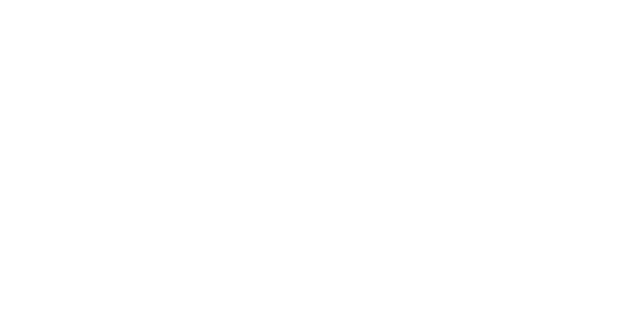
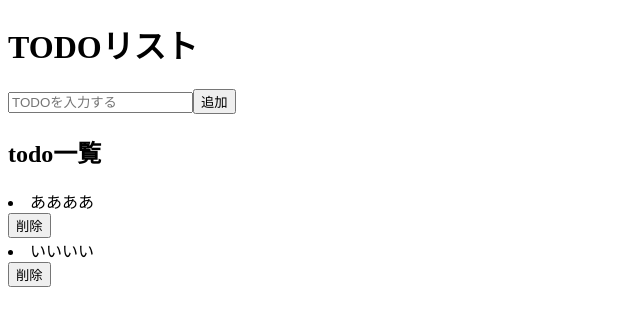
Before and after one commit to shinshinshin123/react-todo-list-app, a React (Create React App) app in the folder todo_list/: page / in a window 1280 px wide. Shown: the top 326 px of the page, without its empty margins (0-640 px from the left). Built offline with nearby package versions, Linux system fonts and the light colour scheme.

Commit message:
追加と削除機能

```diff
--- a/todo_list/src/App.jsx
+++ b/todo_list/src/App.jsx
@@ -1,6 +1,45 @@
 import React from "react";
-import "./styles.css";
+import { useState } from "react";
 
 export const App = () => {
-    return null;
-}
+    const [todoValue, setTodoValue] = useState('')
+
+    //todoの追加機能
+    const [addTodos, setAddTodos] = useState(['ああああ', 'いいいい']);
+
+    const onChangeTodoValue = (e) => setTodoValue(e.target.value);
+
+    const onClickAdd = () => {
+        if (todoValue === "") return;
+        const createTodos = [...addTodos, todoValue];
+        setAddTodos(createTodos);
+        setTodoValue('');
+    };
+
+    const onClickDelete = (index) => {
+        const createTodos = [...addTodos];
+        createTodos.splice(index, 1);
+        setAddTodos(createTodos);
+    };
+
+    return (
+    <>
+      <div className="todo-area">
+        <h1>TODOリスト</h1>
+        <input placeholder="TODOを入力する" value={todoValue} onChange={onChangeTodoValue} />
+        <button onClick={onClickAdd}>追加</button>
+      </div>
+      <div className="not-complete-area">
+        <h2>todo一覧</h2>
+        {addTodos.map((todo, index) => {
+            return (
+               <div key={todo} className="todo-list">
+                  <li>{todo}</li>
+                  <button onClick={() => onClickDelete(index)}>削除</button>
+               </div>
+            );
+        })}
+      </div>
+    </>
+  );
+};
```
